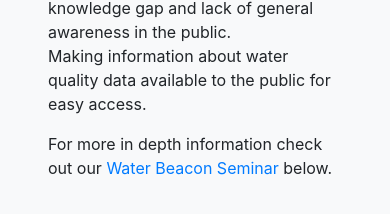
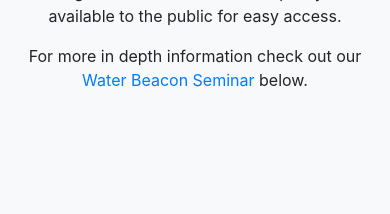
Before and after one commit to codefordenver/waterbeacon, a React (Create React App) app in the folder frontend/: page /#/ in a window 390 px wide. Shown: the part 1312-1526 px from the top of the page. After the commit the page ends 1428 px from the top, so only its background shows below. Built offline with nearby package versions, Linux system fonts and the light colour scheme.

Commit message:
finished nav, live data needs input data req

```diff
--- a/frontend/src/Pages/styleHome.css
+++ b/frontend/src/Pages/styleHome.css
@@ -1,10 +1,16 @@
+ a {
+  color: #212529;
+  text-decoration: none;
+}
 #live {
   background: linear-gradient(180deg, #f8f9fa 0%, rgba(255, 255, 255, 0) 100%), #198CFF;
   display: flex;
   flex-flow: row nowrap;
   min-height: 80vh;
   min-width: 90vw;
+  height: 100%;
   padding-top: 3rem;
+  margin-bottom: 5rem;
 }
 .live-titles {
   max-width: 50%;
@@ -33,7 +39,12 @@
   width: 25vw;
   margin-top: 5rem;
 }
-
+.reverse-flex {
+  display: flex;
+  flex-direction: row-reverse;
+  justify-content: center;
+  align-items: center;
+}
 .center-all {
   display: flex;
   flex-flow: column;
@@ -41,7 +52,10 @@
   align-items: center;
 }
 #why-wb {
+  height: 100%;
   padding:3rem;
+  margin-top: 5rem;
+  margin-bottom: 5rem;
 }
 #why-wb div Img{
   height:25vh;
@@ -49,6 +63,8 @@
 @media only screen and (max-width: 600px) {
   #live {
     flex-flow: row wrap;
+    margin: 0rem;
+    padding: 0.5rem
   }
   .live-titles {
     max-width: 95%;
@@ -67,4 +83,15 @@
     width: 90vw;
     margin: 0.5rem;
   }
+  .reverse-flex {
+    flex-direction: column;
+  }
+  #why-wb {
+    margin: 0rem;
+    padding: 0.5rem;
+    text-align: center;
+  }
 }
+.background-off-white {
+  background-color: #f8f9fa;
+}
--- a/frontend/src/components/HeaderNav.css
+++ b/frontend/src/components/HeaderNav.css
@@ -6,6 +6,11 @@
   background-color: #f8f9fa;
   padding: 1rem;
 }
-.nav-buttons {
-
+.nav-items {
+  margin: 1rem;
 }
+@media only screen and (max-width: 768px) {
+  .nav-items {
+    margin: 0.3rem;
+ }
+}
--- a/frontend/src/components/LiveData.js
+++ b/frontend/src/components/LiveData.js
@@ -1,5 +1,6 @@
 import React from 'react';
 import { Card } from 'react-bootstrap';
+// !import data from to display to live data points
 
 export default function liveData () {
   return (
```
